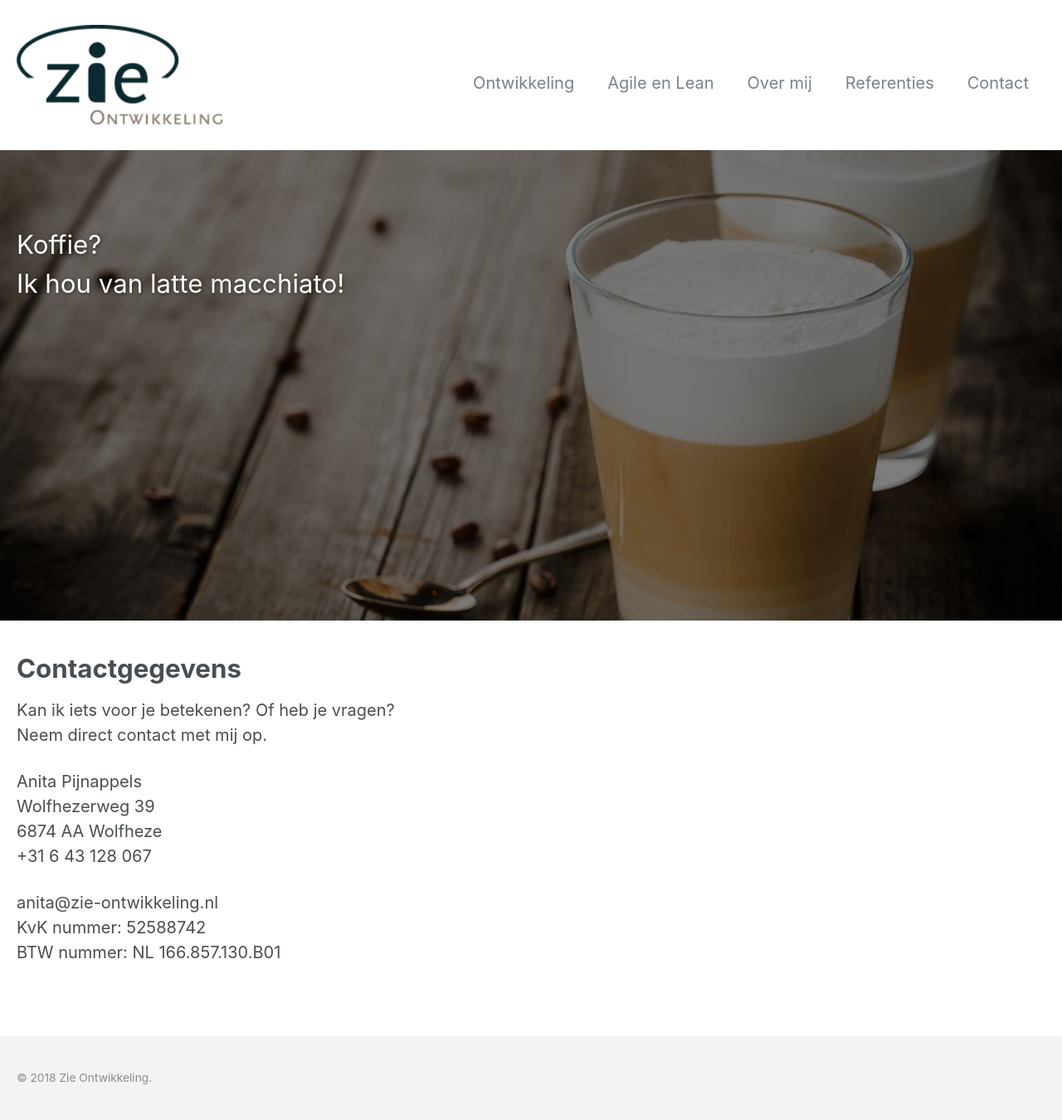
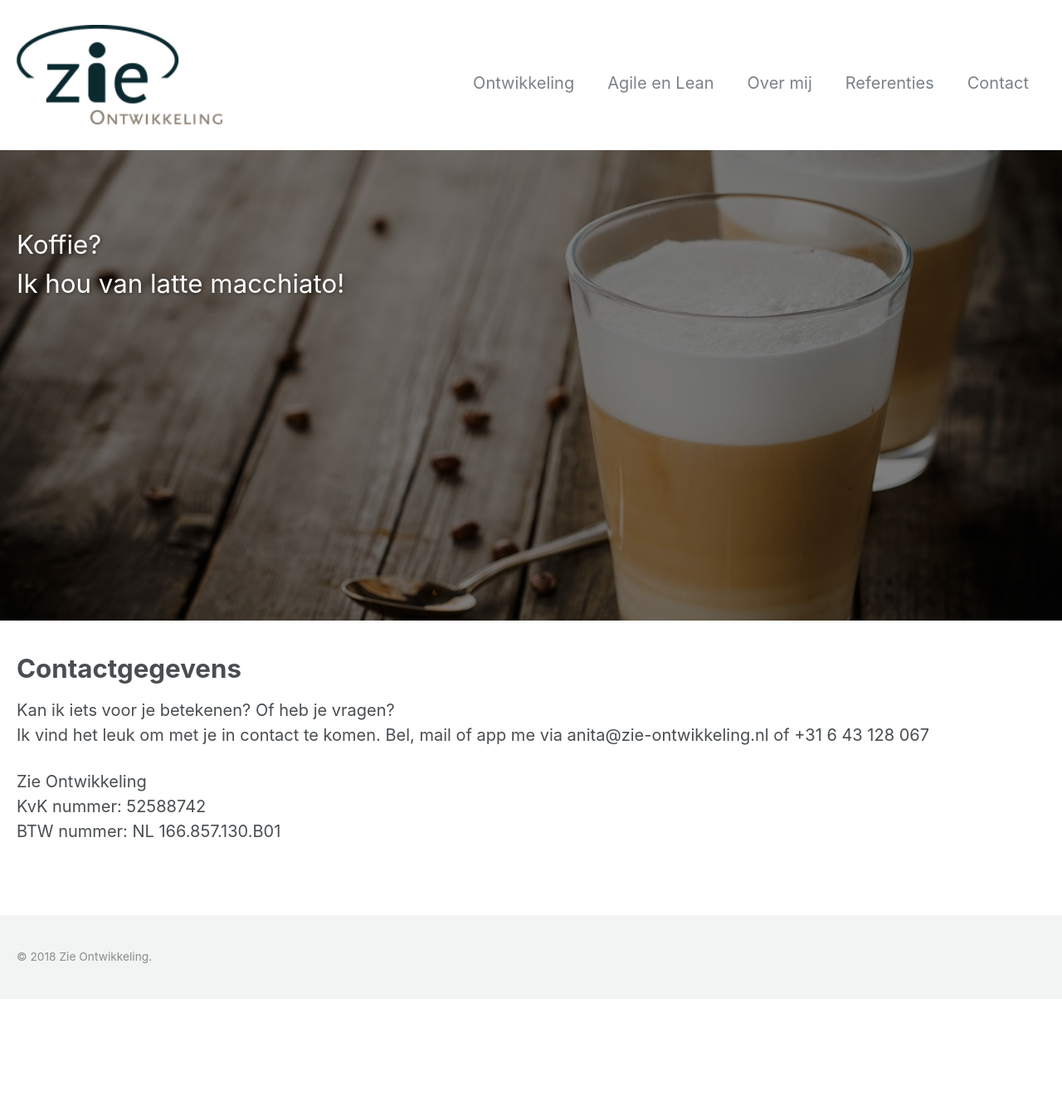
Before and after one commit to twinmum1/zie-ontwikkeling, a Jekyll site: the page built from _pages/contact.md, in a window 1280 px wide. Shown: the whole page at 83% size. Built offline with Jekyll 4.4.1, drawn with Linux system fonts in a browser that asks for light colours; after the commit the page ends 1204 px from its top, so only the background shows below that.

Commit message:
Update contact.md
tekst wat aangepast qua volgorde. En adresgegevens eruit gehaald.

```diff
--- a/_pages/contact.md
+++ b/_pages/contact.md
@@ -22,13 +22,12 @@ Ik hou van latte macchiato!
 # Contactgegevens
 
 Kan ik iets voor je betekenen? Of heb je vragen?
-Neem direct contact met mij op.
-
-Anita Pijnappels
-Wolfhezerweg 39
-6874 AA Wolfheze
+Ik vind het leuk om met je in contact te komen.
+Bel, mail of app me via
+anita@zie-ontwikkeling.nl
+of
 +31 6 43 128 067
 
-anita@zie-ontwikkeling.nl
+Zie Ontwikkeling
 KvK nummer: 52588742
 BTW nummer: NL 166.857.130.B01
```
